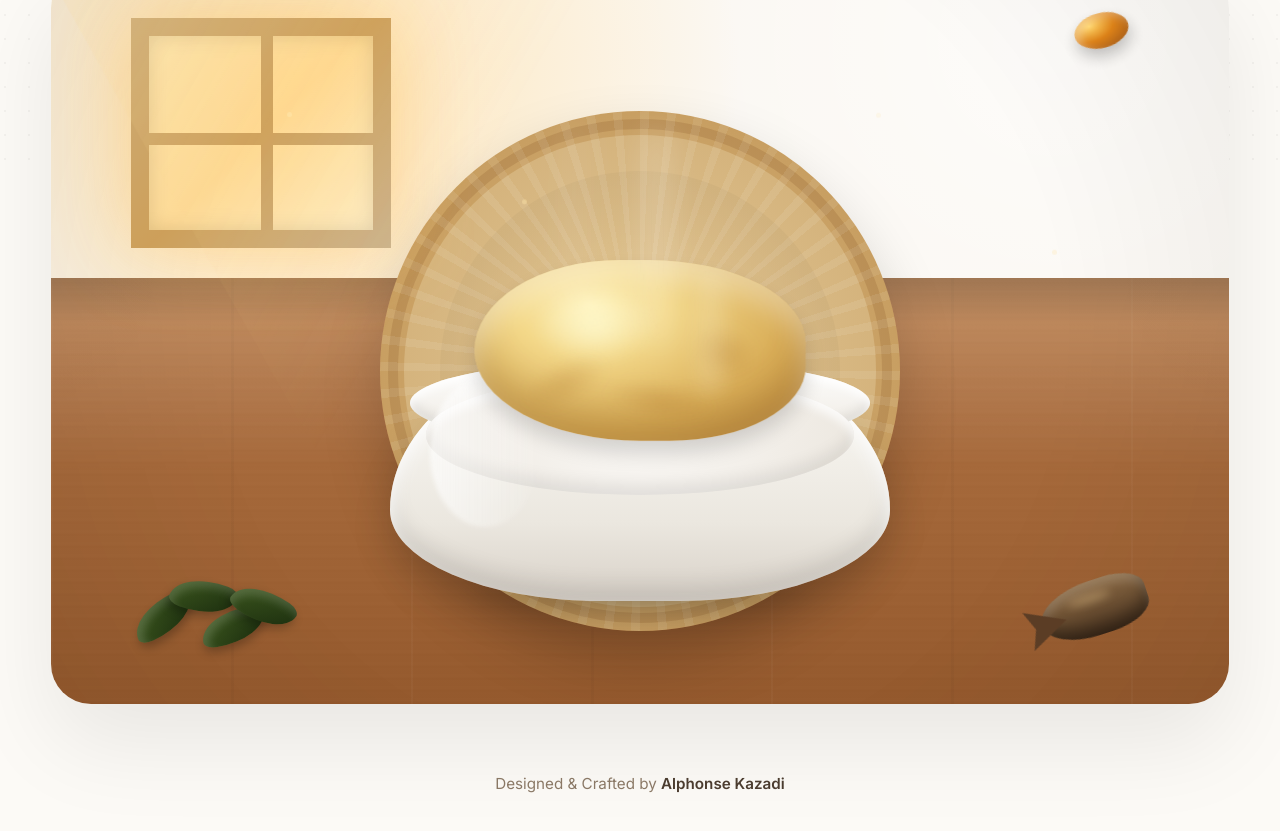
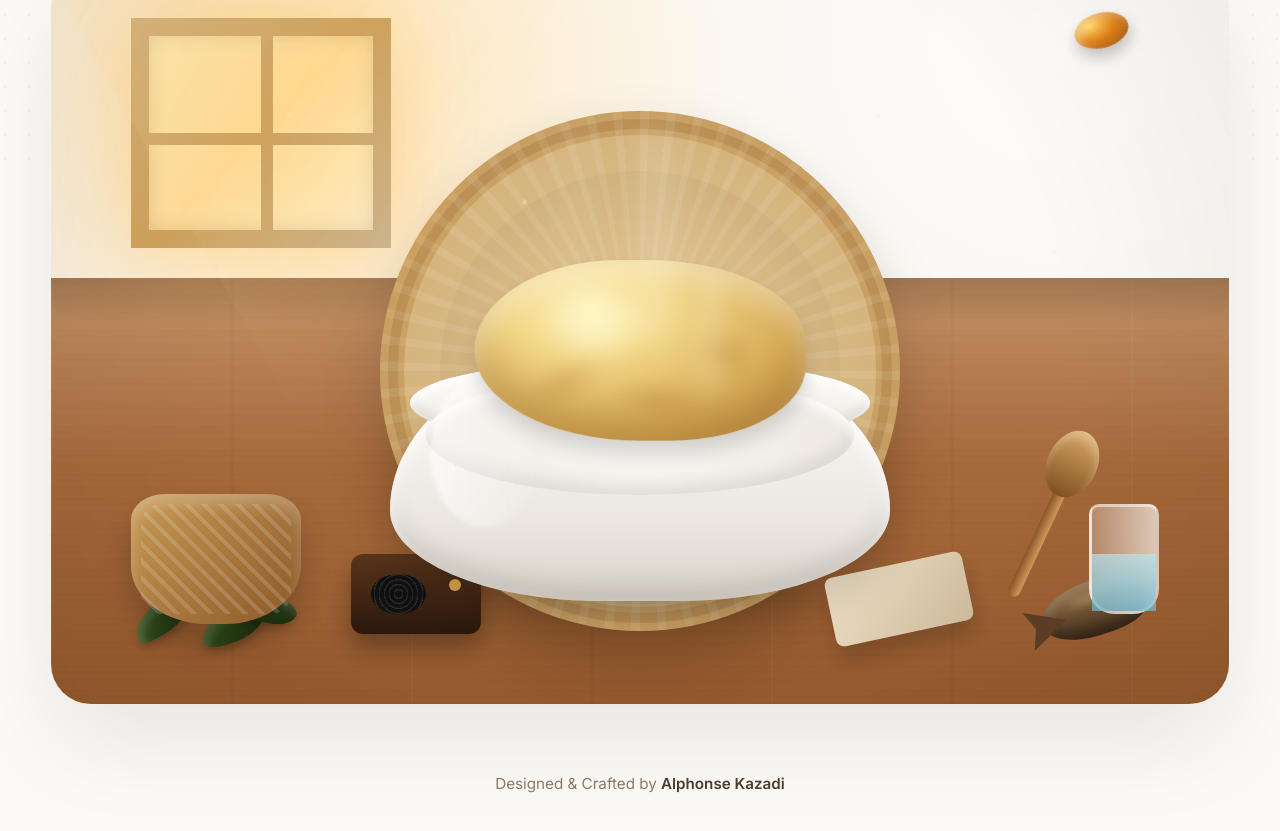
Before and after one commit to alphonsekazadi/the-taste-of-home, a plain HTML site: page index.html in a window 1280 px wide. Shown: the part 638-1469 px from the top of the page. Drawn offline with nearby package versions, Linux system fonts and the light colour scheme.

Commit message:
feat(scene): add kitchen details and objects

```diff
--- /dev/null
+++ b/css/details.css
@@ -0,0 +1,425 @@
+/* GRANDMOTHER KITCHEN OBJECTS */
+
+
+/* RAFFIA BASKET */
+
+
+.basket{
+
+    position:absolute;
+
+    left:80px;
+
+    bottom:80px;
+
+
+    width:170px;
+
+    height:130px;
+
+
+    z-index:15;
+
+
+}
+
+
+
+.basket-body{
+
+
+    position:absolute;
+
+    inset:0;
+
+
+    border-radius:
+
+    20% 20%
+
+    45% 45%;
+
+
+    background:
+
+
+    linear-gradient(
+
+        135deg,
+
+        #c89a55,
+
+        #8b5728
+
+    );
+
+
+    box-shadow:
+
+    inset 0 10px 15px rgba(255,255,255,.25),
+
+    0 20px 30px rgba(0,0,0,.2);
+
+}
+
+
+
+.basket-pattern{
+
+
+    position:absolute;
+
+    inset:10px;
+
+
+    background:
+
+
+    repeating-linear-gradient(
+
+        45deg,
+
+        rgba(255,255,255,.15) 0,
+
+        rgba(255,255,255,.15) 4px,
+
+        transparent 4px,
+
+        transparent 12px
+
+    );
+
+
+    border-radius:20px;
+
+}
+
+/* WOODEN SPOON */
+
+
+.spoon{
+
+
+    position:absolute;
+
+    right:160px;
+
+    bottom:100px;
+
+
+    width:40px;
+
+    height:180px;
+
+
+    transform:rotate(25deg);
+
+
+    z-index:20;
+
+}
+
+
+
+.spoon-handle{
+
+
+    position:absolute;
+
+
+    bottom:0;
+
+    left:15px;
+
+
+    width:12px;
+
+    height:120px;
+
+
+    border-radius:20px;
+
+
+    background:
+
+    linear-gradient(
+
+        90deg,
+
+        #8a5529,
+
+        #d09a58
+
+    );
+
+}
+
+
+
+.spoon-head{
+
+
+    position:absolute;
+
+
+    top:0;
+
+    left:-5px;
+
+
+    width:50px;
+
+    height:70px;
+
+
+    border-radius:50%;
+
+
+    background:
+
+    linear-gradient(
+
+        180deg,
+
+        #d9a766,
+
+        #805020
+
+    );
+
+
+    box-shadow:
+
+    inset 0 8px 10px rgba(255,255,255,.25);
+
+}
+
+/* GLASS OF WATER */
+
+
+.glass{
+
+
+    position:absolute;
+
+
+    right:70px;
+
+    bottom:90px;
+
+
+    width:70px;
+
+    height:110px;
+
+
+    border-radius:
+
+    10px 10px 25px 25px;
+
+
+    background:
+
+    linear-gradient(
+
+        90deg,
+
+        rgba(255,255,255,.25),
+
+        rgba(255,255,255,.65)
+
+    );
+
+
+    border:3px solid rgba(255,255,255,.5);
+
+
+    backdrop-filter:blur(5px);
+
+
+    z-index:20;
+
+}
+
+
+
+.water{
+
+
+    position:absolute;
+
+
+    bottom:0;
+
+
+    width:100%;
+
+    height:55%;
+
+
+    background:
+
+    linear-gradient(
+
+        #b9e5ef,
+
+        #70b8d1
+
+    );
+
+
+    opacity:.7;
+
+}
+
+/* OLD RADIO */
+
+
+.radio{
+
+
+    position:absolute;
+
+
+    left:300px;
+
+    bottom:70px;
+
+
+    width:130px;
+
+    height:80px;
+
+
+    border-radius:12px;
+
+
+    background:
+
+    linear-gradient(
+
+        180deg,
+
+        #5a351b,
+
+        #2b170c
+
+    );
+
+
+    box-shadow:
+
+    0 15px 25px rgba(0,0,0,.3);
+
+
+}
+
+
+
+.radio-speaker{
+
+
+    position:absolute;
+
+
+    left:20px;
+
+    top:20px;
+
+
+    width:55px;
+
+    height:40px;
+
+
+    border-radius:50%;
+
+
+    background:
+
+    repeating-radial-gradient(
+
+        circle,
+
+        #111,
+
+        #111 3px,
+
+        #333 5px
+
+    );
+
+}
+
+
+
+.radio-button{
+
+
+    position:absolute;
+
+
+    right:20px;
+
+    top:25px;
+
+
+    width:12px;
+
+    height:12px;
+
+
+    border-radius:50%;
+
+
+    background:#d6a24a;
+
+}
+
+/* SMALL CLOTH */
+
+
+.cloth{
+
+
+    position:absolute;
+
+
+    right:260px;
+
+    bottom:70px;
+
+
+    width:140px;
+
+    height:70px;
+
+
+    background:
+
+
+    linear-gradient(
+
+        135deg,
+
+        #eee0c7,
+
+        #cdb99a
+
+    );
+
+
+    transform:
+
+    rotate(-12deg);
+
+
+    border-radius:8px;
+
+
+    box-shadow:
+
+    0 15px 20px rgba(0,0,0,.18);
+
+
+}
--- a/index.html
+++ b/index.html
@@ -25,6 +25,7 @@
     <link rel="stylesheet" href="css/food.css">
     <link rel="stylesheet" href="css/steam.css">
     <link rel="stylesheet" href="css/light.css">
+    <link rel="stylesheet" href="css/details.css">
     <link rel="stylesheet" href="css/animations.css">
 
 </head>
@@ -199,7 +200,58 @@
                 <span></span>
 
             </div>
+            <!-- Kitchen Objects -->
 
+
+            <!-- Raffia Basket -->
+
+            <div class="basket">
+
+                <div class="basket-body"></div>
+
+                <div class="basket-pattern"></div>
+
+            </div>
+
+
+
+            <!-- Wooden Spoon -->
+
+            <div class="spoon">
+
+                <div class="spoon-handle"></div>
+
+                <div class="spoon-head"></div>
+
+            </div>
+
+
+
+            <!-- Water Glass -->
+
+            <div class="glass">
+
+                <div class="water"></div>
+
+            </div>
+
+
+
+            <!-- Old Radio -->
+
+            <div class="radio">
+
+                <div class="radio-speaker"></div>
+
+                <div class="radio-button"></div>
+
+            </div>
+
+
+
+            <!-- Kitchen Cloth -->
+
+            <div class="cloth"></div>
 
         </section>
 
```
